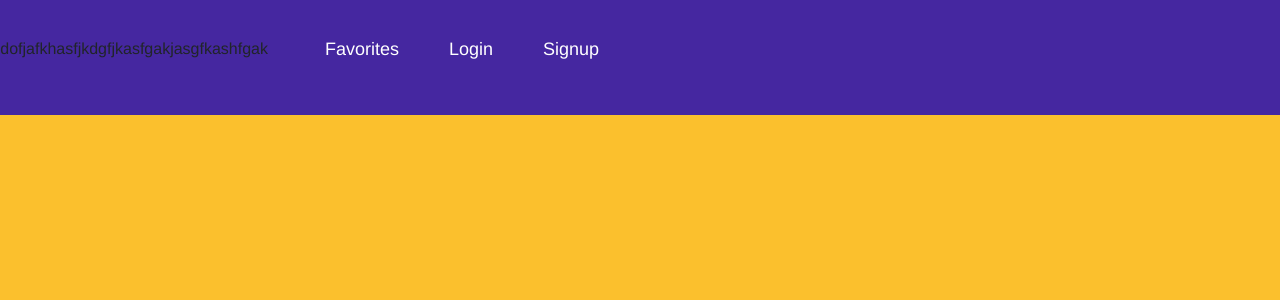
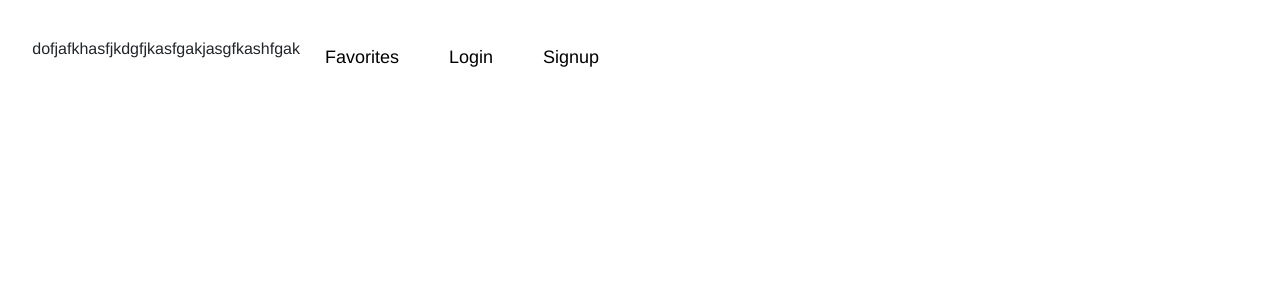
Before and after one commit to kensayo/frontend-capstone, a React (Create React App) app: page /nav in a window 1280 px wide. Shown: the top 300 px of the page. Built offline with nearby package versions, Linux system fonts and the light colour scheme.

Commit message:
Fix menu coloring

```diff
--- a/src/components/Navbar.js
+++ b/src/components/Navbar.js
@@ -4,10 +4,12 @@ import { Link } from 'react-router-dom';
 
 const Navbar = () => (
   <div>
-    <div className="cont">
+    <div className="cont mt-2 mb-2">
       <div className="navigation">
         <input type="checkbox" className="toggle-menu" />
         <div className="hamburger" />
+        <ul className="menu">
+          <li>
             <div className="logo">
               <div>
                 <p>
@@ -15,7 +17,7 @@ const Navbar = () => (
                 </p>
               </div>
             </div>
-        <ul className="menu">
+          </li>
           <li><Link to="/fav" className="navLink">Favorites</Link></li>
           <li><Link to="/login" className="navLink">Login</Link></li>
           <li><Link to="/signup" className="navLink">Signup</Link></li>
--- a/src/components/navbar.css
+++ b/src/components/navbar.css
@@ -1,13 +1,10 @@
-body {
-  background: #fbc02d;
-}
 .cont {
   position: relative;
   width: 100%;
   display: flex;
   justify-content: space-between;
   align-items: center;
-  background: #4527a0;
+  /*background: rgb(247, 245, 250);*/
   padding: 0.25px;
   transition: 0.3s;
 }
@@ -43,7 +40,7 @@ body {
 }
 
 .menu li a {
-  color: #fff;
+  color: #000;
   text-decoration: none;
   display: block;
   padding: 40px 25px;
@@ -53,7 +50,7 @@ body {
 }
 
 .menu li a:hover {
-  box-shadow: 0 -5px 0px #fff inset,
+  box-shadow: 0 -5px 0px #ff5617 inset,
   500px 00 rgba(255, 255, 255, 0.03) inset;
   padding: 35px 25px 45px 25px;
 }
@@ -62,7 +59,7 @@ body {
   position: relative;
   width: 30px;
   height: 4px;
-  background: #fff;
+  background: #000;
   border-radius: 10px;
   cursor: pointer;
   z-index: 2;
@@ -75,7 +72,7 @@ body {
   position: absolute;
   height: 4px;
   right: 0;
-  background: #fff;
+  background: #000;
   border-radius: 10px;
   transition: 0.3s;
 }
@@ -143,7 +140,7 @@ body {
     position: fixed;
     top: 0;
     left: -300px;
-    background: #4527a0;
+    /*background: rgb(247, 245, 250);*/
     width: 300px;
     height: 100%;
     padding-top: 65px;
```
Lines whose indentation alone changed are shown as unchanged.
